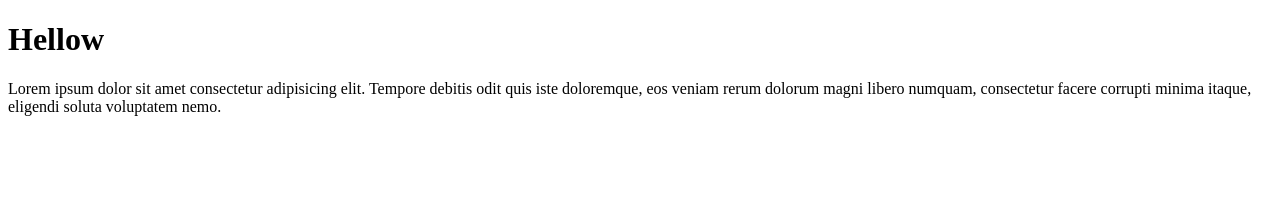
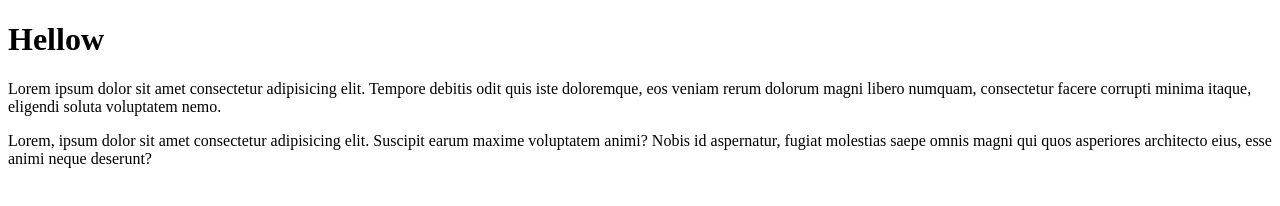
Before and after one commit to Dulanga2002/web, a plain HTML site: page index.html in a window 1280 px wide. Drawn offline with Linux system fonts and the light colour scheme.

Commit message:
add new p

```diff
--- a/index.html
+++ b/index.html
@@ -8,6 +8,9 @@
 <body>
     <h1>Hellow</h1>
     <p>Lorem ipsum dolor sit amet consectetur adipisicing elit. Tempore debitis odit quis iste doloremque,
+
         eos veniam rerum dolorum magni libero numquam, consectetur facere corrupti minima itaque, eligendi soluta voluptatem nemo.</p>
-</body>
+<p>Lorem, ipsum dolor sit amet consectetur adipisicing elit. Suscipit earum maxime voluptatem animi? Nobis id aspernatur, fugiat molestias
+     saepe omnis magni qui quos asperiores architecto eius, esse animi neque deserunt?</p>
+    </body>
 </html>
```
